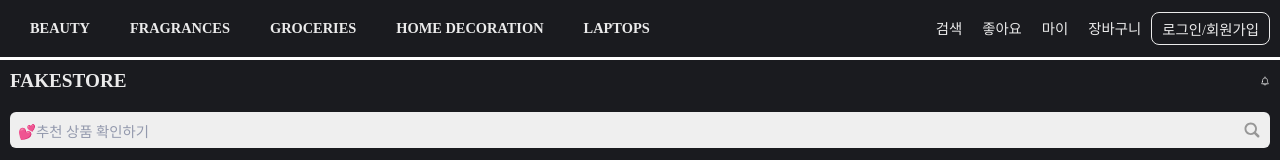
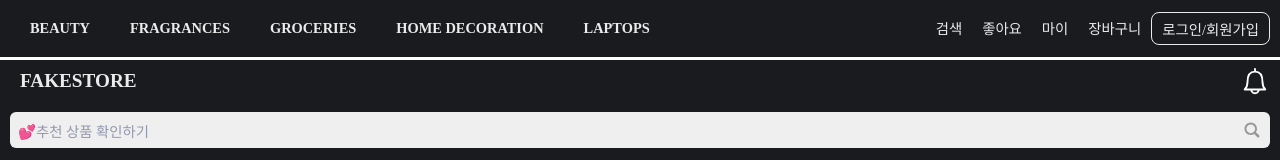
Before and after one commit to teakyungg/FakeStore, a Next.js app: page / in a window 1280 px wide. Shown: the top 160 px of the page. Built offline with nearby package versions, Linux system fonts and the light colour scheme; no server answers.

Commit message:
refactor/HeaderSearchBar 컴포넌트 패딩 추가

```diff
--- a/app/components/HeaderSearchBar/HeaderSearchBar.module.scss
+++ b/app/components/HeaderSearchBar/HeaderSearchBar.module.scss
@@ -14,6 +14,7 @@
       display: flex;
       justify-content: space-between;
       align-items: center;
+      padding: 0 10px;
 
       .title {
         font-size: 1.2em;
@@ -22,7 +23,6 @@
       }
 
       .bellIcon {
-        padding: 10px;
         cursor: pointer;
       }
     }
```
